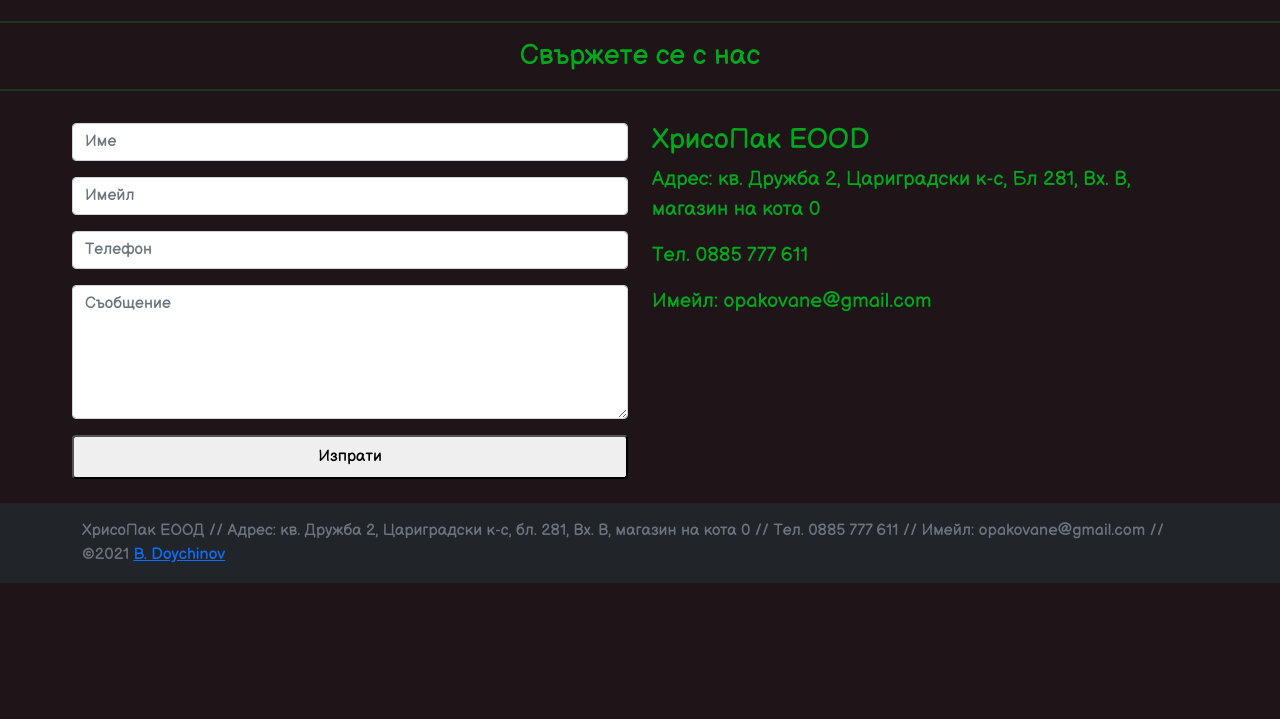
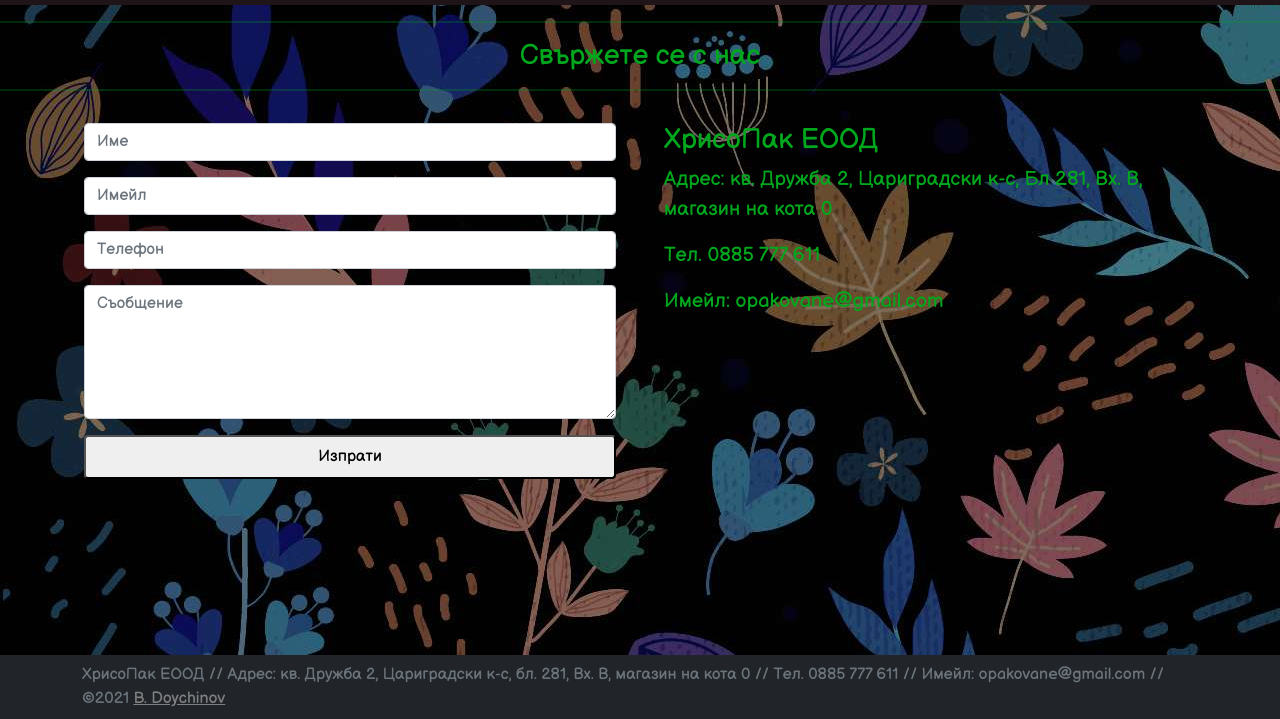
Before and after one commit to bolshed/hrisopack, a website: page contact.html in a window 1280 px wide. Shown: the part 81-800 px from the top of the page. Drawn offline with nearby package versions, Linux system fonts and the light colour scheme.

Commit message:
footer-fix

```diff
--- a/contact.html
+++ b/contact.html
@@ -13,14 +13,14 @@
     <link rel="stylesheet" href="./dist/styles.css">
 </head>
 
-<body style="font-family: Balsamiq Sans;" class="bg-hriso-bg">
+<body style="font-family: Balsamiq Sans;" class="bg-hriso-bg d-flex flex-column">
     <nav class="navbar navbar-expand-lg sticky-top navbar-dark bg-hriso-bg fs-3">
         <div class="container-fluid">
             <a class="navbar-brand" href="#">
                 <img src="images/logo_bg_test.png" alt="" width="100" height="60">
                 <img src="images/hrisopack_gifts_transp_crop.png" alt="" width="115" height="55">
             </a>
-            <button class="navbar-toggler" type="button" data-toggle="collapse" data-target="#navbarNavAltMarkup"
+            <button class="navbar-toggler" type="button" data-bs-toggle="collapse" data-bs-target="#navbarNavAltMarkup"
                 aria-controls="navbarNavAltMarkup" aria-expanded="false" aria-label="Toggle navigation">
                 <span class="navbar-toggler-icon"></span>
             </button>
@@ -45,29 +45,21 @@
         <hr class="hr-heading">
     </div>
 
-    <div class="container-fluidw-75 px-6 pt-3">
+    <div class="container-fluid px-6 pt-3">
         <div class="row d-flex flex-column flex-md-row align-items-center align-items-md-start">
-            <form class="col-12 col-lg-6 d-flex flex-column w-50" action="https://formspree.io/f/meqprqeg"
+            <form class="col-xs-12 col-lg-6 d-flex flex-column px-4" action="https://formspree.io/f/meqprqeg"
                 method="POST">
-                <!-- <label for="InputName">Your Name</label> -->
                 <input type="text" class="form-control mb-3" name="name" id="InputName" placeholder="Име" required>
-                <!-- <label for="email"></label> -->
                 <input type="email" name="_replyto" class="form-control mb-3" placeholder="Имейл" required>
                 <input type="tel" class="form-control mb-3" name="phone" placeholder="Телефон">
                 <textarea name="message" class="form-control  mb-3" rows="5" placeholder="Съобщение"
                     required></textarea>
-
-                <!-- </label> -->
-
-                <!-- your other form fields go here -->
-
                 <button type="submit" class="rounded p-2">Изпрати</button>
                 <br>
             </form>
 
-
-            <div class="w-50">
-                <h3 style="color: rgb(1, 167, 29);">ХрисоПак EOOD</h3>
+            <div class="col-xs-12 col-lg-6 border-sm-start border-light px-4">
+                <h3 style="color: rgb(1, 167, 29);">ХрисоПак ЕООД</h3>
                 <p class="fs-5" style="color: rgb(1, 167, 29)"> Адрес: кв. Дружба 2, Цариградски к-с,
                     Бл 281, Вх. В, магазин на кота 0</p>
                 <p class="fs-5" style="color: rgb(1, 167, 29)">
@@ -80,25 +72,26 @@
     </div>
 
     <!-- Footer -->
+    <!-- wrapper pushing the footer to the bottom -->
+    <div class="content">
+    </div>
 
-    <footer class="footer mt-auto py-3 bg-dark">
+    <footer class="footer py-2 bg-dark">
         <div class="container">
             <span class="text-muted">ХрисоПак ЕООД // Адрес: кв. Дружба 2, Цариградски к-с, бл. 281, Вх. В, магазин
                 на кота 0 // Тел. 0885 777 611 // Имейл: opakovane@gmail.com // </span>
             <span class="text-muted" id="date"></span>
+            <script>
+                n = new Date();
+                y = n.getFullYear();
+                document.getElementById("date").innerHTML =
+                    `©${y} <a style='color: grey;' href="https://bolshed.github.io/bdoychinov/">B. Doychinov</a>`;
+            </script>
         </div>
     </footer>
 
-    <script src="https://cdn.jsdelivr.net/npm/popper.js@1.16.1/dist/umd/popper.min.js"
-        integrity="sha384-9/reFTGAW83EW2RDu2S0VKaIzap3H66lZH81PoYlFhbGU+6BZp6G7niu735Sk7lN"
-        crossorigin="anonymous"></script>
-    <script src="https://cdn.jsdelivr.net/npm/bootstrap@5.0.0-alpha3/dist/js/bootstrap.min.js"
-        integrity="sha384-t6I8D5dJmMXjCsRLhSzCltuhNZg6P10kE0m0nAncLUjH6GeYLhRU1zfLoW3QNQDF"
-        crossorigin="anonymous"></script>
-    <script>
-        n = new Date();
-        y = n.getFullYear();
-        document.getElementById("date").innerHTML = `©${y} <a href="https://bolshed.github.io/bdoychinov/">B. Doychinov</a>`;
+    <script src="https://cdn.jsdelivr.net/npm/bootstrap@5.0.0-beta2/dist/js/bootstrap.bundle.min.js"
+        integrity="sha384-b5kHyXgcpbZJO/tY9Ul7kGkf1S0CWuKcCD38l8YkeH8z8QjE0GmW1gYU5S9FOnJ0" crossorigin="anonymous">
     </script>
 </body>
 
--- a/sass/styles.scss
+++ b/sass/styles.scss
@@ -1,3 +1,11 @@
+body,
+html {
+  height: 100%;
+}
+
+body {
+  background-image: url(/images/floral1_darker2.jpg);
+}
 
 $navbar-dark-color: rgb(255, 46, 46);
 
@@ -8,16 +16,14 @@ $body-bg: #1f1417;
 }
 
 $spacer: 1rem;
-$spacers: (
-  0: 0,
+$spacers: (0: 0,
   1: $spacer / 4,
   2: $spacer / 2,
   3: $spacer,
   4: $spacer * 1.5,
   5: $spacer * 3,
   6: $spacer * 4.5,
-  7: $spacer * 6
-);
+  7: $spacer * 6);
 
 $bootstrap-sm: 576px;
 $bootstrap-md: 768px;
@@ -69,8 +75,7 @@ $gray-900: #212529;
 $black: #000;
 
 // fusv-disable
-$grays: (
-  "100": $gray-100,
+$grays: ("100": $gray-100,
   "200": $gray-200,
   "300": $gray-300,
   "400": $gray-400,
@@ -78,8 +83,7 @@ $grays: (
   "600": $gray-600,
   "700": $gray-700,
   "800": $gray-800,
-  "900": $gray-900
-);
+  "900": $gray-900);
 // fusv-enable
 
 $blue: #0d6efd;
@@ -94,8 +98,7 @@ $teal: #20c997;
 $cyan: #0dcaf0;
 
 // scss-docs-start colors-map
-$colors: (
-  "blue": $blue,
+$colors: ("blue": $blue,
   "indigo": $indigo,
   "purple": $purple,
   "pink": $pink,
@@ -107,8 +110,7 @@ $colors: (
   "cyan": $cyan,
   "white": $white,
   "gray": $gray-600,
-  "gray-dark": $gray-800
-);
+  "gray-dark": $gray-800);
 // scss-docs-end colors-map
 
 $primary: $blue;
@@ -121,8 +123,7 @@ $light: $gray-100;
 $dark: $gray-900;
 
 // scss-docs-start theme-colors-map
-$theme-colors: (
-  "primary": $primary,
+$theme-colors: ("primary": $primary,
   "secondary": $secondary,
   "success": $success,
   "info": $info,
@@ -130,23 +131,10 @@ $theme-colors: (
   "danger": $danger,
   "light": $light,
   "dark": $dark,
-  "hriso-bg": #1f1417
-);
+  "hriso-bg": #1f1417);
 
-// #gallery {
-
-//   img {
-//     height: 75vw;
-//     object-fit: cover;
-
-//     @media (min-width: $bootstrap-sm) {
-//       height: 35vw;
-//     }
-
-//     @media (min-width: $bootstrap-lg) {
-//       height: 10vw;
-//     }
-//   }
-// }
+.content {
+  flex: 1 0 auto;
+}
 
 @import "../node_modules/bootstrap/scss/bootstrap.scss";
```
Also changed, not shown: catalog.html (+25 -18 lines), index.html (+19 -11 lines), dist/styles.css, images/floral1_darker2.jpg (added), 2 other files.
